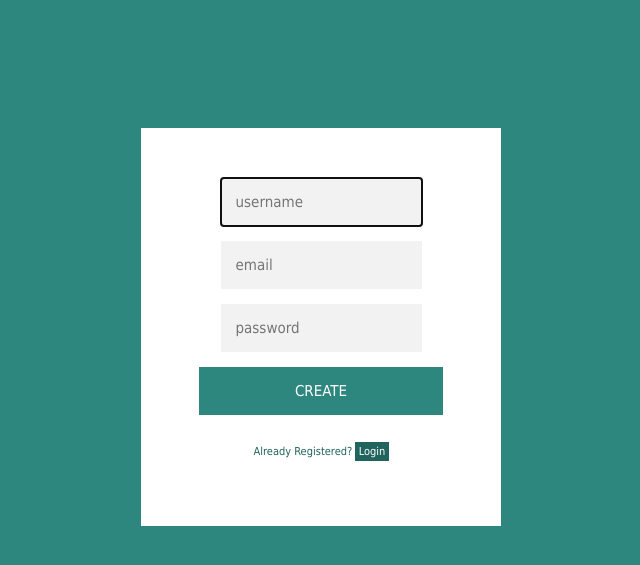
After one commit to COSC360Project/Project, a PHP site: page /register.html in a window 1280 px wide. The commit adds this page. Shown: the top 565 px of the page, without its empty margins (319-959 px from the left). Run offline with PHP 8.4, Linux system fonts and the light colour scheme.

Commit message:
Register page HTML added to repo. CSS code for the register page added to style.css. New file register.js added to repo

```diff
--- a/css/style.css
+++ b/css/style.css
@@ -98,3 +98,98 @@ article#center h1{
 .post-entry .info {
     display: inline-flex;
 }
+
+/*REGISTRATION PAGE CSS */
+#register-page-body {
+    background-color: #2e877e;
+
+}
+
+.register-page {
+    width: 360px;
+    padding: 10% 0 0;
+    margin: auto;
+}
+.form {
+    position: relative;
+    z-index: 1;
+    background: white;
+    max-width: 360px;
+    margin: 0 auto 100px;
+    padding: 45px;
+    text-align: center;
+}
+fieldset {
+    border: 0;
+}
+.form input {
+    font-family: Tahoma, Helvetica, sans-serif;
+    outline: 1;
+    background: #f2f2f2;
+    border: 0;
+    margin: 0 0 15px;
+    padding: 15px;
+    box-sizing: border-box;
+    font-size: 15px;
+
+}
+#registerbutton {
+    font-family: Tahoma, Helvetica, sans-serif;
+    text-transform: uppercase;
+    background-color: #2e877e;
+    width: 100%;
+    border: 0;
+    color: white;
+    font-size: 15px;
+    cursor: pointer;
+}
+#registerbutton:hover{
+   background-color: #1f5742;
+}
+#registerbutton:active {
+    transform: scale(0.98)
+}
+.form .message {
+    font-size: 11px;
+    margin: 15px 0 0;
+    color: #21635d;
+}
+.form .message a {
+    font-family: Tahoma, Helvetica, sans-serif;
+    border: 1px solid #21635d ;
+    background-color: #21635d;
+    color: white;
+    text-decoration: none;
+    padding: 0.2em;
+}
+.form .message a:hover, .message a:active {
+     background-color: #1f5742;
+     text-decoration: underline
+}
+#loginbutton {
+    font-family: Tahoma, Helvetica, sans-serif;
+    text-transform: uppercase;
+    background-color: #2e877e;
+    width: 100%;
+    border: 0;
+    color: white;
+    font-size: 15px;
+    cursor: pointer;
+}
+#loginbutton:hover {
+   background-color: #1f5742;
+}
+#registerbutton:active {
+    transform: scale(0.98)
+}
+.form .login-form {
+    display: none;
+}
+.login-form-error-message {
+    text-align: left;
+    font-size: 0.68rem;
+    margin-bottom: 2.5em;
+    margin-left: 2.5em;
+    font-family: Tahoma, Helvetica, sans-serif;
+    color: red;
+}
--- /dev/null
+++ b/register.html
@@ -0,0 +1,48 @@
+<!DOCTYPE html>
+<html>
+    <head>
+        <title>Registration and Login page</title>
+        <link rel=stylesheet href="css/style.css">
+    </head>
+    <body id="register-page-body">
+        <div class="register-page">
+            <div class="form">
+                <form class="register-form">
+                    <fieldset>
+                        <input type="text" autofocus placeholder="username"/>
+                        <input type="text" autofocus placeholder="email"/>
+                        <input type="password" autofocus placeholder="password"/>
+
+                        <input type="button" value="Create" id="registerbutton">
+                        <p class="message">Already Registered? <a href="#">Login</a>
+                        </p>
+
+                    </fieldset>
+                </form>
+
+                <fieldset>
+                    <form class="login-form">
+                        <div class="login-form-error-message"></div>
+                        <input type="text" autofocus placeholder="username"/>
+
+
+                        <input type="password" autofocus placeholder = "password"/>
+                        <input type="button" value="login" id="loginbutton">
+
+                        <p class="message">Not Registered? <a href="#"> Register Now</a></p>
+                    </form>
+                </fieldset>
+            </div>
+        </div>
+
+        <script src="https://code.jquery.com/jquery-3.5.1.min.js" ></script>
+
+        <script>
+            $(".message a").click(function(){
+                $("form").animate({height:"toggle", opacity: "toggle"}, "slow");
+            });
+        </script>
+
+        <script src="register.js"></script>
+    </body>
+</html>
--- /dev/null
+++ b/register.js
@@ -0,0 +1,13 @@
+function setFormMessage (formElement, message) {
+    var messageElement = formElement.querySelector("login-form-error-message");
+    messageElement.textContent = message;
+}
+var loginForm = document.querySelector(".login-form");
+
+loginForm.addEventListener("button", e => {
+    e.preventDefault();
+
+
+
+    setFormMessage(loginForm, "Invalid username/password");
+})
```
